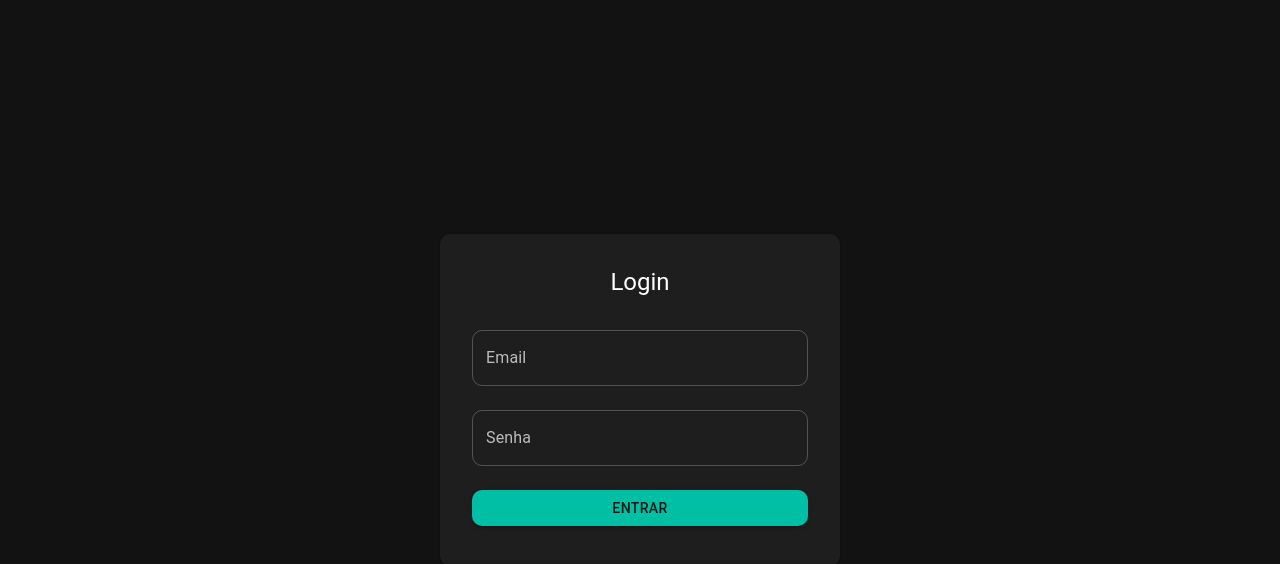
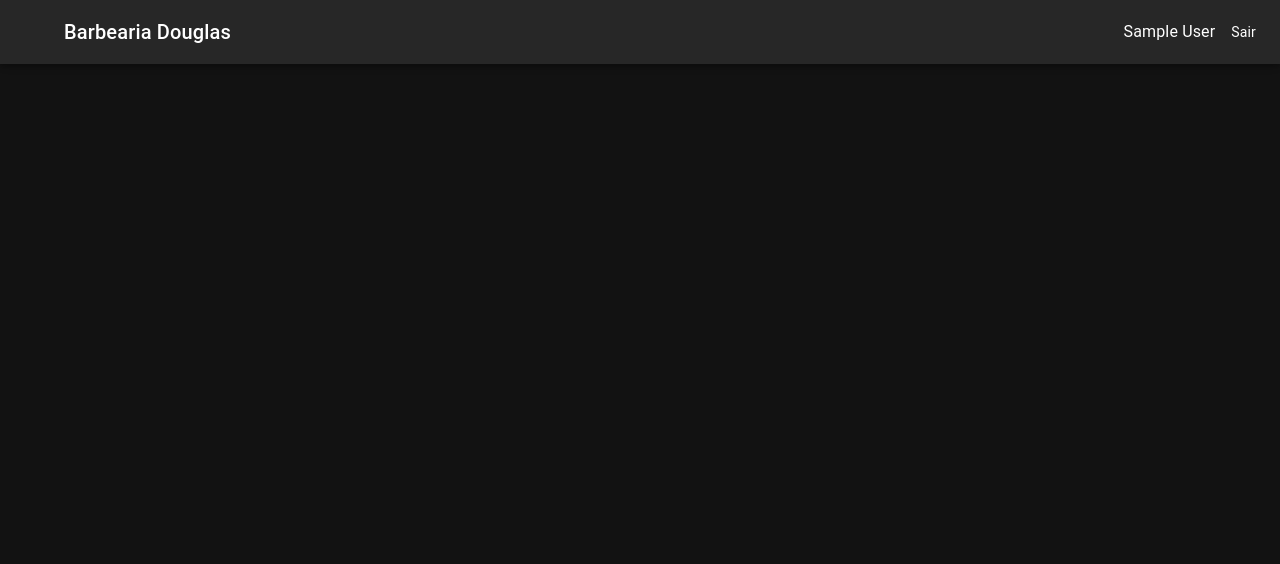
Before and after one commit to yuri-silveiraa/front-barbearia, a React (Vite) app: page / in a window 1280 px wide. Before the commit this address led to /login. Shown: the top 564 px of the page. Built offline with nearby package versions, Linux system fonts and the light colour scheme; no server answers; sample sign-in values are in the browser's storage; some icons are missing.

Commit message:
fix: corrigir logout para limpar cookie httpOnly
- Torna logout async e chama logoutService do backend
- Adiciona useRef para evitar requisicoes duplicadas no StrictMode
- Atualiza tipo de logout para Promise<void>

```diff
--- a/src/contexts/AuthContext.tsx
+++ b/src/contexts/AuthContext.tsx
@@ -1,5 +1,5 @@
-import { createContext, useContext, useEffect, useState } from "react";
-import { loginService, getMe } from "../api/auth/auth.service";
+import { createContext, useContext, useEffect, useState, useRef } from "react";
+import { loginService, getMe, logoutService } from "../api/auth/auth.service";
 import type { User, AuthContextData } from "../features/auth/types";
 import type { LoginData } from "../api/auth/schema";
 
@@ -8,14 +8,22 @@ export const AuthContext = createContext<AuthContextData | null>(null);
 export function AuthProvider({ children }: { children: React.ReactNode }) {
   const [user, setUser] = useState<User | null>(null);
   const [loadingAuth, setLoadingAuth] = useState(true);
+  const hasFetched = useRef(false);
 
   useEffect(() => {
+    if (hasFetched.current) return;
+    hasFetched.current = true;
+
     const fetchUser = async () => {
       try {
         const response = await getMe();
         setUser(response.user);
+        sessionStorage.setItem("user", JSON.stringify(response.user));
       } catch {
-        setUser(null);
+        const storedUser = sessionStorage.getItem("user");
+        if (storedUser) {
+          setUser(JSON.parse(storedUser));
+        }
       } finally {
         setLoadingAuth(false);
       }
@@ -26,10 +34,16 @@ export function AuthProvider({ children }: { children: React.ReactNode }) {
   async function login(data: LoginData) {
     const result = await loginService(data);
     setUser(result.user);
+    sessionStorage.setItem("user", JSON.stringify(result.user));
   }
 
-  function logout() {
-    setUser(null);
+  async function logout() {
+    try {
+      await logoutService();
+    } finally {
+      setUser(null);
+      sessionStorage.removeItem("user");
+    }
   }
 
   return (
--- a/src/features/auth/types.ts
+++ b/src/features/auth/types.ts
@@ -10,7 +10,7 @@ export type AuthContextData = {
   user: User | null;
   isAuthenticated: boolean;
   login: (data: LoginData) => Promise<void>;
-  logout: () => void;
+  logout: () => Promise<void>;
   loadingAuth: boolean;
 };
 
```
